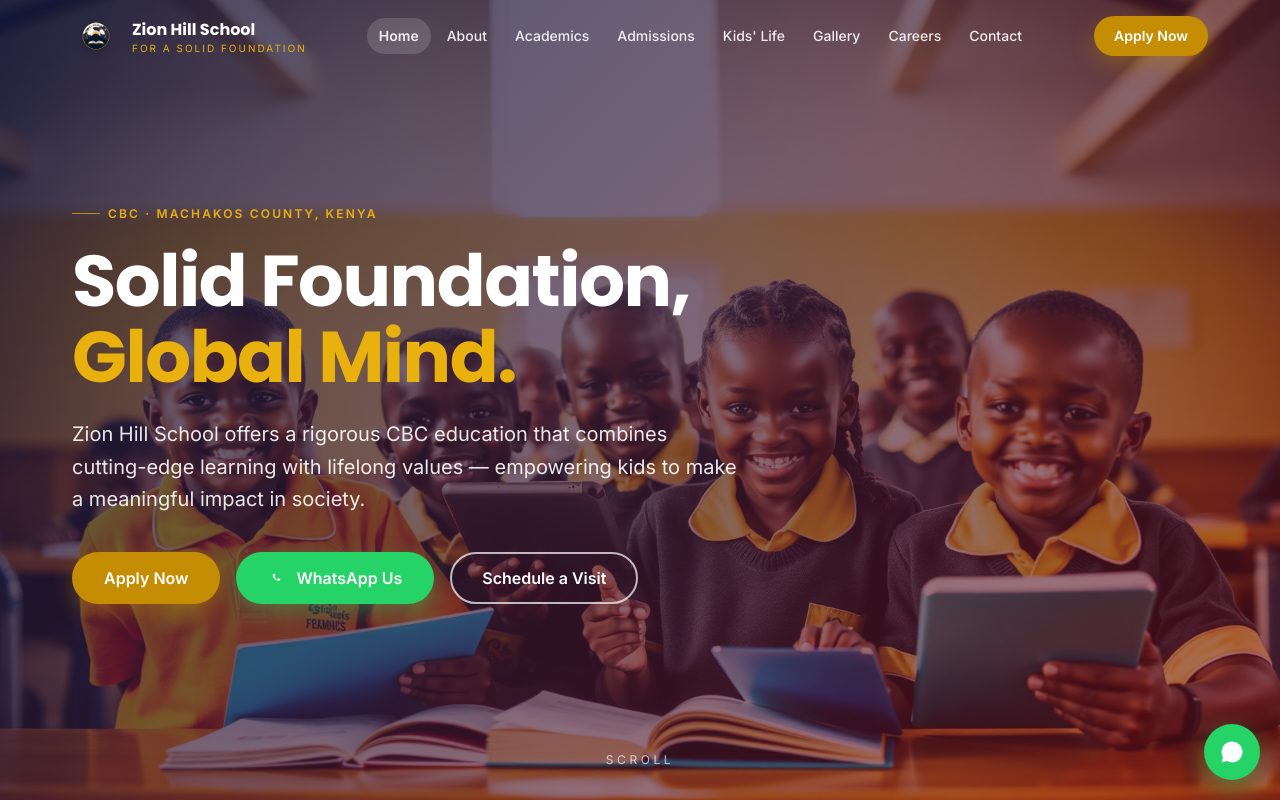
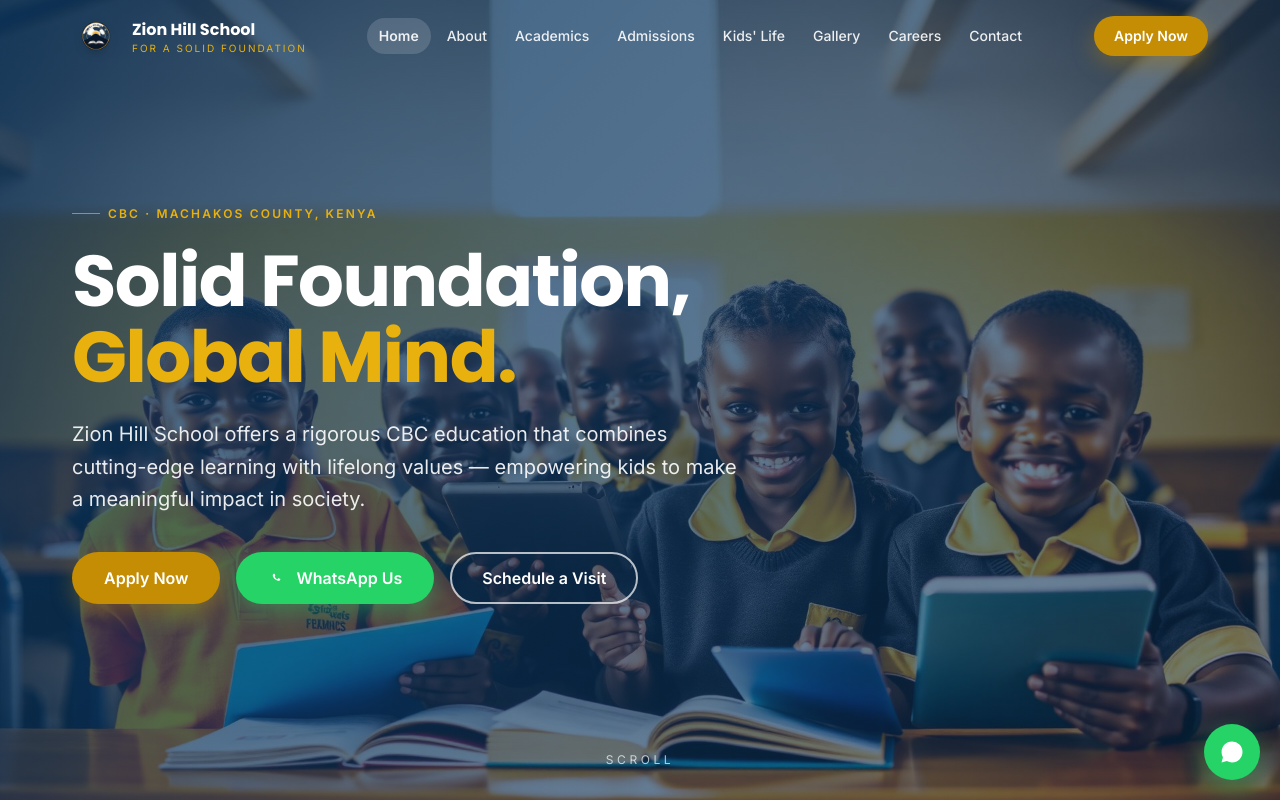
Before and after one commit to Stephen-Kisangi/witquest-ascent, a React (Vite) app: page / in a window 1280 px wide. Shown: the top 800 px of the page. Built offline with nearby package versions, Linux system fonts and the light colour scheme.

Commit message:
Changes
Co-authored-by: Stephen-Kisangi <159438058+Stephen-Kisangi@users.noreply.github.com>

```diff
--- a/src/styles.css
+++ b/src/styles.css
@@ -294,7 +294,7 @@
 
   .hero-overlay {
     background:
-      linear-gradient(135deg, rgba(20,30,70,0.78), rgba(120,20,30,0.55));
+      linear-gradient(135deg, rgba(13,59,102,0.82), rgba(10,46,82,0.55));
   }
 
   .fade-up {
```
